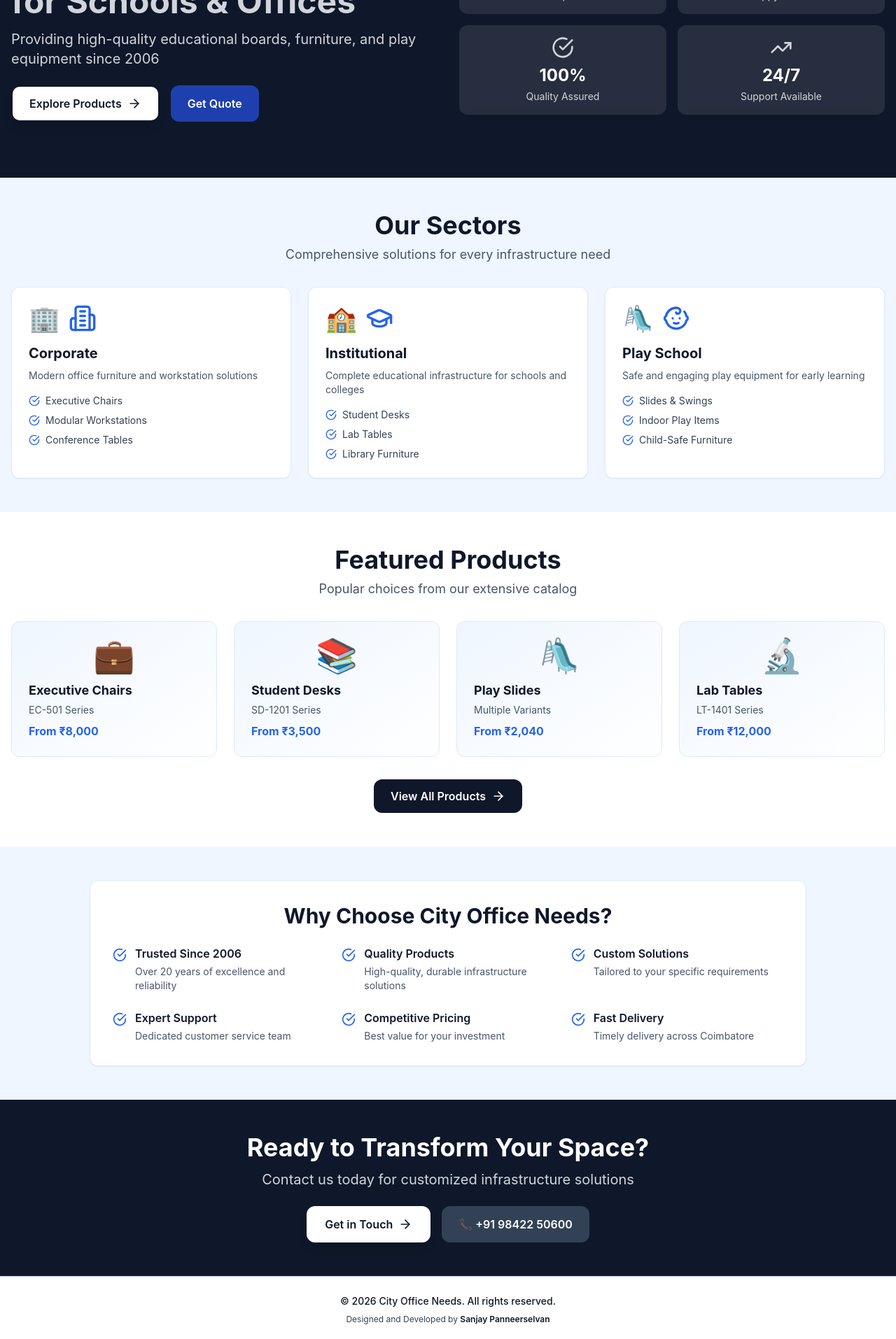
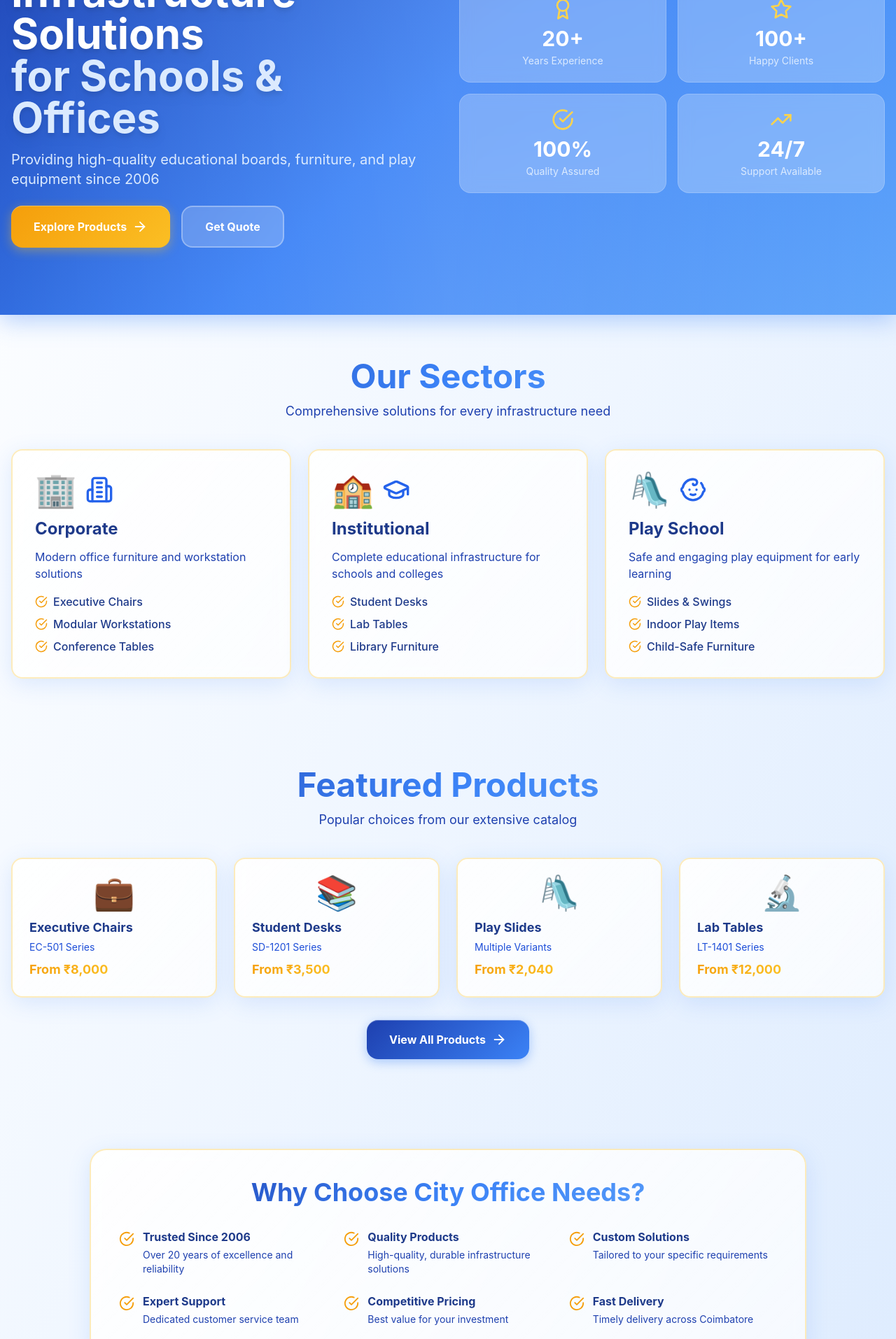
Before and after one commit to sanjaypanneerselvan/rahulwebsite, a React (Vite) app: page / in a window 1280 px wide. Shown: the part 280-2194 px from the top of the page at 70% size. Built offline with nearby package versions, Linux system fonts and the light colour scheme.

Commit message:
Applied glossy white, blue, and gold theme across all pages - Premium UI overhaul

```diff
--- a/src/components/Footer.jsx
+++ b/src/components/Footer.jsx
@@ -1,11 +1,11 @@
 const Footer = () => {
     return (
-        <footer className="bg-white border-t-2 border-slate-200 py-6 mt-auto">
+        <footer className="glossy-white border-t-2 border-amber-200 py-6 mt-auto">
             <div className="container mx-auto px-4">
                 <div className="text-center space-y-2">
-                    <p className="text-sm text-slate-900 font-medium">© 2026 City Office Needs. All rights reserved.</p>
-                    <p className="text-xs text-slate-700">
-                        Designed and Developed by <span className="font-semibold text-slate-900">Sanjay Panneerselvan</span>
+                    <p className="text-sm text-blue-900 font-bold">© 2026 City Office Needs. All rights reserved.</p>
+                    <p className="text-xs text-blue-700">
+                        Designed and Developed by <span className="font-bold text-glossy-gold">Sanjay Panneerselvan</span>
                     </p>
                 </div>
             </div>
--- a/src/index.css
+++ b/src/index.css
@@ -2,20 +2,92 @@
 @tailwind components;
 @tailwind utilities;
 
-* {
-  margin: 0;
-  padding: 0;
-  box-sizing: border-box;
+@layer base {
+  body {
+    @apply bg-gradient-to-br from-white via-blue-50 to-blue-100;
+    font-family: 'Inter', -apple-system, BlinkMacSystemFont, 'Segoe UI', 'Roboto', 'Oxygen', 'Ubuntu', 'Cantarell', sans-serif;
+  }
 }
 
-body {
-  font-family: -apple-system, BlinkMacSystemFont, 'Segoe UI', 'Roboto', 'Oxygen',
-    'Ubuntu', 'Cantarell', 'Fira Sans', 'Droid Sans', 'Helvetica Neue',
-    sans-serif;
-  -webkit-font-smoothing: antialiased;
-  -moz-osx-font-smoothing: grayscale;
+@layer utilities {
+
+  /* Glossy gradient backgrounds */
+  .glossy-blue {
+    background: linear-gradient(135deg, #1e40af 0%, #3b82f6 50%, #60a5fa 100%);
+    box-shadow: 0 8px 32px 0 rgba(59, 130, 246, 0.37);
+  }
+
+  .glossy-gold {
+    background: linear-gradient(135deg, #f59e0b 0%, #fbbf24 50%, #fcd34d 100%);
+    box-shadow: 0 8px 32px 0 rgba(251, 191, 36, 0.37);
+  }
+
+  .glossy-white {
+    background: linear-gradient(135deg, #ffffff 0%, #f8fafc 50%, #e2e8f0 100%);
+    box-shadow: 0 8px 32px 0 rgba(148, 163, 184, 0.2);
+  }
+
+  /* Glass morphism effect */
+  .glass {
+    background: rgba(255, 255, 255, 0.25);
+    backdrop-filter: blur(10px);
+    -webkit-backdrop-filter: blur(10px);
+    border: 1px solid rgba(255, 255, 255, 0.18);
+  }
+
+  /* Shiny text effect */
+  .text-glossy-gold {
+    background: linear-gradient(135deg, #f59e0b 0%, #fbbf24 50%, #fcd34d 100%);
+    -webkit-background-clip: text;
+    -webkit-text-fill-color: transparent;
+    background-clip: text;
+  }
+
+  .text-glossy-blue {
+    background: linear-gradient(135deg, #1e40af 0%, #3b82f6 50%, #60a5fa 100%);
+    -webkit-background-clip: text;
+    -webkit-text-fill-color: transparent;
+    background-clip: text;
+  }
+
+  /* Premium card with shine effect */
+  .premium-card {
+    background: linear-gradient(135deg, rgba(255, 255, 255, 0.9) 0%, rgba(255, 255, 255, 0.7) 100%);
+    backdrop-filter: blur(10px);
+    border: 2px solid rgba(251, 191, 36, 0.3);
+    box-shadow:
+      0 8px 32px 0 rgba(59, 130, 246, 0.15),
+      inset 0 1px 0 0 rgba(255, 255, 255, 0.8);
+  }
+
+  /* Glossy button */
+  .btn-glossy-blue {
+    background: linear-gradient(135deg, #1e40af 0%, #3b82f6 100%);
+    box-shadow:
+      0 4px 15px 0 rgba(59, 130, 246, 0.4),
+      inset 0 1px 0 0 rgba(255, 255, 255, 0.3);
+    transition: all 0.3s ease;
+  }
+
+  .btn-glossy-blue:hover {
+    transform: translateY(-2px);
+    box-shadow:
+      0 8px 25px 0 rgba(59, 130, 246, 0.5),
+      inset 0 1px 0 0 rgba(255, 255, 255, 0.4);
+  }
+
+  .btn-glossy-gold {
+    background: linear-gradient(135deg, #f59e0b 0%, #fbbf24 100%);
+    box-shadow:
+      0 4px 15px 0 rgba(251, 191, 36, 0.4),
+      inset 0 1px 0 0 rgba(255, 255, 255, 0.3);
+    transition: all 0.3s ease;
+  }
+
+  .btn-glossy-gold:hover {
+    transform: translateY(-2px);
+    box-shadow:
+      0 8px 25px 0 rgba(251, 191, 36, 0.5),
+      inset 0 1px 0 0 rgba(255, 255, 255, 0.4);
+  }
 }
-
-html {
-  scroll-behavior: smooth;
-}
--- a/src/pages/Home.jsx
+++ b/src/pages/Home.jsx
@@ -34,35 +34,36 @@
     ];
 
     return (
-        <div className="bg-white">
-            {/* Hero Section - Reduced padding */}
-            <section className="bg-slate-900 text-white py-16 md:py-20">
-                <div className="container mx-auto px-4">
+        <div className="min-h-screen">
+            {/* Hero Section - Glossy Blue */}
+            <section className="glossy-blue text-white py-20 md:py-24 relative overflow-hidden">
+                <div className="absolute inset-0 bg-gradient-to-r from-transparent via-white/10 to-transparent"></div>
+                <div className="container mx-auto px-4 relative z-10">
                     <div className="grid md:grid-cols-2 gap-8 items-center">
                         <motion.div
                             initial={{ opacity: 0, x: -20 }}
                             animate={{ opacity: 1, x: 0 }}
                             transition={{ duration: 0.6 }}
                         >
-                            <h1 className="text-3xl md:text-5xl font-bold mb-4 leading-tight">
+                            <h1 className="text-4xl md:text-6xl font-bold mb-4 leading-tight drop-shadow-lg">
                                 Complete Infrastructure Solutions
                                 <br />
-                                <span className="text-gray-300">for Schools & Offices</span>
+                                <span className="text-blue-100">for Schools & Offices</span>
                             </h1>
-                            <p className="text-lg md:text-xl mb-6 text-gray-300">
+                            <p className="text-lg md:text-xl mb-6 text-blue-100">
                                 Providing high-quality educational boards, furniture, and play equipment since 2006
                             </p>
                             <div className="flex flex-wrap gap-4">
                                 <a
                                     href="/products"
-                                    className="inline-flex items-center gap-2 bg-white text-slate-900 px-6 py-3 rounded-xl font-semibold hover:bg-slate-100 transition-all duration-200 shadow-lg border-2 border-slate-900"
+                                    className="btn-glossy-gold text-white px-8 py-4 rounded-2xl font-bold inline-flex items-center gap-2"
                                 >
                                     Explore Products
-                                    <ArrowRight size={20} />
+                                    <ArrowRight size={22} />
                                 </a>
                                 <a
                                     href="/contact"
-                                    className="inline-flex items-center gap-2 bg-primary-800 text-white px-6 py-3 rounded-xl font-semibold hover:bg-primary-900 transition-all duration-200"
+                                    className="inline-flex items-center gap-2 bg-white/20 backdrop-blur-sm text-white px-8 py-4 rounded-2xl font-bold hover:bg-white/30 transition-all duration-200 border-2 border-white/30"
                                 >
                                     Get Quote
                                 </a>
@@ -77,12 +78,12 @@
                             className="grid grid-cols-2 gap-4"
                         >
                             {stats.map((stat, index) => (
-                                <div key={index} className="bg-white/10 backdrop-blur-sm p-4 rounded-xl text-center">
-                                    <div className="flex justify-center mb-2 text-gray-300">
+                                <div key={index} className="glass p-5 rounded-2xl text-center border-2 border-white/20">
+                                    <div className="flex justify-center mb-2 text-amber-300">
                                         {stat.icon}
                                     </div>
-                                    <div className="text-2xl font-bold mb-1">{stat.value}</div>
-                                    <div className="text-sm text-gray-300">{stat.label}</div>
+                                    <div className="text-3xl font-bold mb-1">{stat.value}</div>
+                                    <div className="text-sm text-blue-100">{stat.label}</div>
                                 </div>
                             ))}
                         </motion.div>
@@ -90,20 +91,19 @@
                 </div>
             </section>
 
-            {/* Sectors Section - Reduced padding */}
-            <section className="py-12 bg-primary-50">
+            {/* Sectors Section */}
+            <section className="py-16">
                 <div className="container mx-auto px-4">
                     <motion.div
                         initial={{ opacity: 0, y: 20 }}
                         whileInView={{ opacity: 1, y: 0 }}
                         viewport={{ once: true }}
                         transition={{ duration: 0.5 }}
-                        className="text-center mb-8"
-                    >
-                        <h2 className="text-3xl md:text-4xl font-bold text-slate-900 mb-2">
+                        className="text-center mb-10">
+                        <h2 className="text-4xl md:text-5xl font-bold text-glossy-blue mb-3">
                             Our Sectors
                         </h2>
-                        <p className="text-slate-600 text-lg">
+                        <p className="text-blue-800 text-lg">
                             Comprehensive solutions for every infrastructure need
                         </p>
                     </motion.div>
@@ -116,22 +116,22 @@
                                 whileInView={{ opacity: 1, y: 0 }}
                                 viewport={{ once: true }}
                                 transition={{ duration: 0.5, delay: index * 0.1 }}
-                                className="bg-white p-6 rounded-xl shadow-sm hover:shadow-lg transition-all duration-300 border border-primary-100"
+                                className="premium-card p-8 rounded-2xl hover:shadow-2xl transition-all duration-300 transform hover:-translate-y-1"
                             >
                                 <div className="flex items-center gap-3 mb-4">
-                                    <span className="text-4xl">{sector.emoji}</span>
-                                    <div className="text-primary-600">
+                                    <span className="text-5xl">{sector.emoji}</span>
+                                    <div className="text-blue-600">
                                         {sector.icon}
                                     </div>
                                 </div>
-                                <h3 className="text-xl font-bold mb-2 text-slate-900">
+                                <h3 className="text-2xl font-bold mb-3 text-blue-900">
                                     {sector.title}
                                 </h3>
-                                <p className="text-slate-600 mb-4 text-sm">{sector.description}</p>
+                                <p className="text-blue-800 mb-4">{sector.description}</p>
                                 <ul className="space-y-2">
                                     {sector.features.map((feature, idx) => (
-                                        <li key={idx} className="flex items-center gap-2 text-sm text-slate-700">
-                                            <CheckCircle size={16} className="text-primary-600" />
+                                        <li key={idx} className="flex items-center gap-2 text-blue-900 font-medium">
+                                            <CheckCircle size={18} className="text-amber-500" />
                                             {feature}
                                         </li>
                                     ))}
@@ -142,19 +142,19 @@
                 </div>
             </section>
 
-            {/* Product Highlights - New Section */}
-            <section className="py-12 bg-white">
+            {/* Product Highlights */}
+            <section className="py-16">
                 <div className="container mx-auto px-4">
                     <motion.div
                         initial={{ opacity: 0, y: 20 }}
                         whileInView={{ opacity: 1, y: 0 }}
                         viewport={{ once: true }}
-                        className="text-center mb-8"
+                        className="text-center mb-10"
                     >
-                        <h2 className="text-3xl md:text-4xl font-bold text-slate-900 mb-2">
+                        <h2 className="text-4xl md:text-5xl font-bold text-glossy-blue mb-3">
                             Featured Products
                         </h2>
-                        <p className="text-slate-600 text-lg">
+                        <p className="text-blue-800 text-lg">
                             Popular choices from our extensive catalog
                         </p>
                     </motion.div>
@@ -172,12 +172,12 @@
                                 whileInView={{ opacity: 1, y: 0 }}
                                 viewport={{ once: true }}
                                 transition={{ duration: 0.5, delay: index * 0.1 }}
-                                className="bg-gradient-to-br from-primary-50 to-white p-6 rounded-xl border border-primary-100 hover:shadow-lg transition-shadow"
+                                className="premium-card p-6 rounded-2xl hover:shadow-2xl transition-all transform hover:-translate-y-1"
                             >
                                 <div className="text-5xl mb-3 text-center">{product.emoji}</div>
-                                <h3 className="font-bold text-lg text-slate-900 mb-1">{product.name}</h3>
-                                <p className="text-sm text-slate-600 mb-2">{product.code}</p>
-                                <p className="text-primary-600 font-bold">{product.price}</p>
+                                <h3 className="font-bold text-lg text-blue-900 mb-1">{product.name}</h3>
+                                <p className="text-sm text-blue-700 mb-2">{product.code}</p>
+                                <p className="text-glossy-gold font-bold text-lg">{product.price}</p>
                             </motion.div>
                         ))}
                     </div>
@@ -185,26 +185,26 @@
                     <div className="text-center mt-8">
                         <a
                             href="/products"
-                            className="inline-flex items-center gap-2 bg-slate-900 text-white px-6 py-3 rounded-xl font-semibold hover:bg-slate-800 transition-colors"
+                            className="btn-glossy-blue text-white px-8 py-4 rounded-2xl font-bold inline-flex items-center gap-2"
                         >
                             View All Products
-                            <ArrowRight size={20} />
+                            <ArrowRight size={22} />
                         </a>
                     </div>
                 </div>
             </section>
 
-            {/* Why Choose Us - Compact */}
-            <section className="py-12 bg-primary-50">
+            {/* Why Choose Us */}
+            <section className="py-16">
                 <div className="container mx-auto px-4">
                     <div className="max-w-5xl mx-auto">
                         <motion.div
                             initial={{ opacity: 0, y: 20 }}
                             whileInView={{ opacity: 1, y: 0 }}
                             viewport={{ once: true }}
-                            className="bg-white p-8 rounded-xl shadow-sm border border-primary-100"
+                            className="premium-card p-10 rounded-3xl"
                         >
-                            <h2 className="text-2xl md:text-3xl font-bold mb-6 text-slate-900 text-center">
+                            <h2 className="text-3xl md:text-4xl font-bold mb-8 text-glossy-blue text-center">
                                 Why Choose City Office Needs?
                             </h2>
                             <div className="grid md:grid-cols-3 gap-6">
@@ -217,10 +217,10 @@
                                     { title: 'Fast Delivery', desc: 'Timely delivery across Coimbatore' },
                                 ].map((item, index) => (
                                     <div key={index} className="flex gap-3">
-                                        <CheckCircle className="text-primary-600 flex-shrink-0 mt-1" size={20} />
+                                        <CheckCircle className="text-amber-500 flex-shrink-0 mt-1" size={22} />
                                         <div>
-                                            <h3 className="font-semibold text-slate-900 mb-1">{item.title}</h3>
-                                            <p className="text-sm text-slate-600">{item.desc}</p>
+                                            <h3 className="font-bold text-blue-900 mb-1">{item.title}</h3>
+                                            <p className="text-sm text-blue-800">{item.desc}</p>
                                         </div>
                                     </div>
                                 ))}
@@ -230,31 +230,32 @@
                 </div>
             </section>
 
-            {/* CTA Section - Compact */}
-            <section className="bg-slate-900 text-white py-12">
-                <div className="container mx-auto px-4 text-center">
+            {/* CTA Section */}
+            <section className="glossy-blue text-white py-16 relative overflow-hidden">
+                <div className="absolute inset-0 bg-gradient-to-r from-transparent via-white/10 to-transparent"></div>
+                <div className="container mx-auto px-4 text-center relative z-10">
                     <motion.div
                         initial={{ opacity: 0, y: 20 }}
                         whileInView={{ opacity: 1, y: 0 }}
                         viewport={{ once: true }}
                     >
-                        <h2 className="text-3xl md:text-4xl font-bold mb-3">
+                        <h2 className="text-4xl md:text-5xl font-bold mb-4 drop-shadow-lg">
                             Ready to Transform Your Space?
                         </h2>
-                        <p className="text-lg md:text-xl mb-6 text-gray-300">
+                        <p className="text-lg md:text-xl mb-8 text-blue-100">
                             Contact us today for customized infrastructure solutions
                         </p>
                         <div className="flex flex-wrap justify-center gap-4">
                             <a
                                 href="/contact"
-                                className="inline-flex items-center gap-2 bg-white text-slate-900 px-6 py-3 rounded-xl font-semibold hover:bg-slate-100 transition-all duration-200 shadow-lg border-2 border-white"
+                                className="btn-glossy-gold text-white px-8 py-4 rounded-2xl font-bold inline-flex items-center gap-2"
                             >
                                 Get in Touch
-                                <ArrowRight size={20} />
+                                <ArrowRight size={22} />
                             </a>
                             <a
                                 href="tel:+919842250600"
-                                className="inline-flex items-center gap-2 bg-slate-700 text-white px-6 py-3 rounded-xl font-semibold hover:bg-slate-600 transition-all duration-200"
+                                className="inline-flex items-center gap-2 bg-white/20 backdrop-blur-sm text-white px-8 py-4 rounded-2xl font-bold hover:bg-white/30 transition-all duration-200 border-2 border-white/30"
                             >
                                 📞 +91 98422 50600
                             </a>
```
Also changed, not shown: src/components/Header.jsx (+12 -13 lines), src/pages/About.jsx (+7 -6 lines), src/pages/Contact.jsx (+9 -8 lines), src/pages/Products.jsx (+49 -48 lines).
